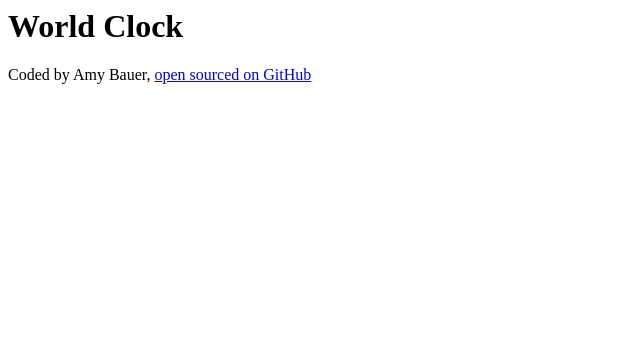
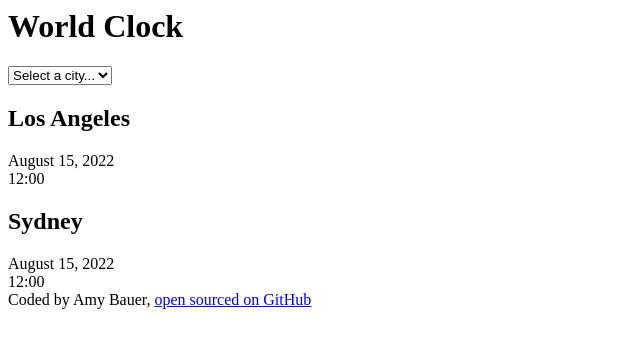
Before and after one commit to amelaur/amy-bauer-world-clock, a plain HTML site: page index.html in a window 1280 px wide. Shown: the whole page, without its empty margins (0-640 px from the left). Drawn offline with Linux system fonts and the light colour scheme.

Commit message:
added basic html

```diff
--- a/index.html
+++ b/index.html
@@ -6,13 +6,36 @@
     <title>Amy Bauer's World Clock</title>
   </head>
   <body>
+    <div class="container">
       <h1>World Clock</h1>
+      <select>
+        <option value="">Select a city...</option>
+        <option value="">London</option>
+        <option value="">New York</option>
+        <option value="">Auckland</option>
+
+      </select>
+      <div class="city">
+        <h2>Los Angeles</h2>
+        <div class="date">August 15, 2022</div>
+        <div class="time">12:00</div>
+      </div>
+           <div class="city">
+        <h2>Sydney
+        </h2>
+        <div class="date">August 15, 2022</div>
+        <div class="time">12:00</div>
+      </div>
+          </div>
       <footer>
         Coded by Amy Bauer,
-      <a href="https://github.com/amelaur/amy-bauer-world-clock" target="_blank"
+        <a
+          href="https://github.com/amelaur/amy-bauer-world-clock"
+          target="_blank"
           >open sourced on GitHub</a
         >
       </footer>
+    </div>
     <script src="src/index.js"></script>
   </body>
 </html>
```
Lines whose indentation alone changed are shown as unchanged.
